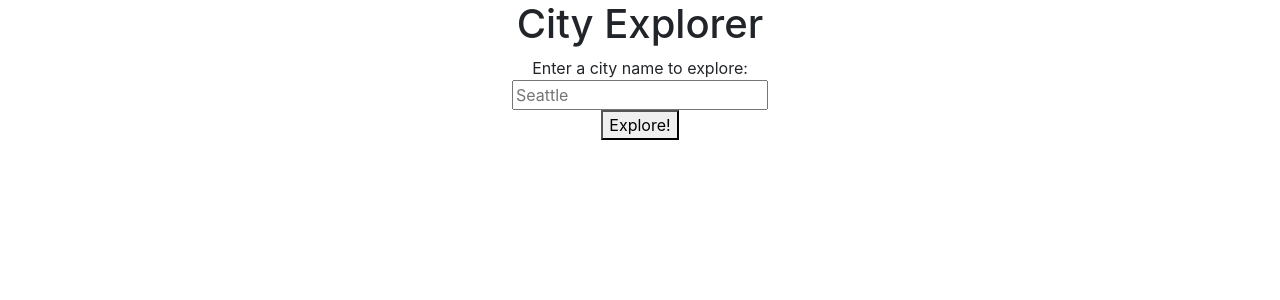
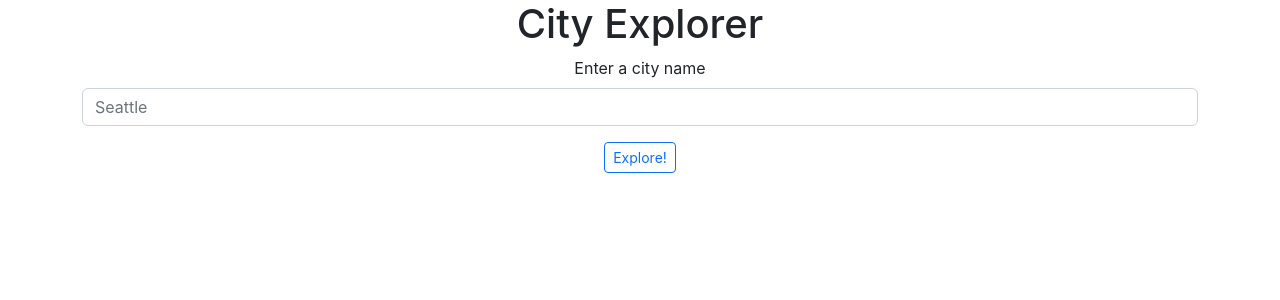
Before and after one commit to mcsadri/city-explorer, a React (Create React App) app: page / in a window 1280 px wide. Shown: the top 300 px of the page. Built offline with nearby package versions, Linux system fonts and the light colour scheme; the HTML template or start-up script is replaced by a standard one.

Commit message:
completed user story 2 with form, API call, and Location component

```diff
--- a/src/App.js
+++ b/src/App.js
@@ -1,9 +1,10 @@
 import React from 'react';
 import './App.css';
-// import Container from 'react-bootstrap/Container';
-// import Form from 'react-bootstrap/Form';
-// import Button from 'react-bootstrap/Button';
+import Container from 'react-bootstrap/Container';
+import Form from 'react-bootstrap/Form';
+import Button from 'react-bootstrap/Button';
 import axios from 'axios';
+import Location from './Location';
 
 class App extends React.Component {
 
@@ -13,53 +14,58 @@ class App extends React.Component {
             userCity: '',
             location: {}
         }
-    }
+    };
 
     getCity = (event) => {
         this.setState({ userCity: event.target.value });
     };
 
+    // getKeyPress = (event) => {
+    //     event.preventDefault();
+    //     console.log(event.key);
+    //     if(event.key === 'Enter'){
+    //         this.searchCity();
+    //     }
+    // };
+
     searchCity = async () => {
-        const locIq = `https://us1.locationiq.com/v1/search.php?key=${process.env.REACT_APP_LOCATIONIQ_KEY}&q=${this.state.userCity}&format-json`;
-        console.log('api url: ', locIq);
+        const locIq = `https://us1.locationiq.com/v1/search.php?key=${process.env.REACT_APP_LOCATIONIQ_KEY}&q=${this.state.userCity}&format=json`;
         const response = await axios.get(locIq);
-        console.log('response object: ', response);
-        console.log('response.data[0]: ', response.data[0]);
         this.setState({location: response.data[0]});
-        console.log('userCity: ', this.userCity);
     };
 
     render() {
         return (
             <div className="App">
                 <h1>City Explorer</h1>
-                {/* <Container>
+                <Container>
                     <Form>
                         <Form.Group className="mb-3">
                             <Form.Label>Enter a city name</Form.Label>
                             <Form.Control
+                                onChange={this.getCity}
                                 type="text"
                                 placeholder="Seattle"
-                                onChange={this.getCity}
+                                // onKeyPress={this.getKeyPress}
                              />
                         </Form.Group>
-                    </Form>
                         <Button
                             onClick={this.searchCity}
                             variant="outline-primary"
                             size="sm" >
                             Explore!
                         </Button>
-                </Container> */}
-                <label>Enter a city name to explore:</label>
+                    </Form>
+
+                </Container>
                 <br/>
-                <input
-                    type="text"
-                    onChange={this.getCity}
-                    placeholder="Seattle"
+                <div>
+                    {this.state.location.display_name &&
+                        <Location
+                            location = {this.state.location}
                         />
-                <br/>
-                <button onClick={this.searchCity}>Explore!</button>
+                    }
+                </div>
             </div >
         );
     }
--- /dev/null
+++ b/src/Location.js
@@ -0,0 +1,15 @@
+import React from 'react';
+
+class Location extends React.Component {
+    render () {
+        return (
+            <>
+                <h2>The city you searched for is: {this.props.location.display_name}</h2>
+                <h2>Latitude = {this.props.location.lat}</h2>
+                <h2>Longitude = {this.props.location.lon}</h2>
+            </>
+        )
+    }
+}
+
+export default Location;
```
Lines whose indentation alone changed are shown as unchanged.
